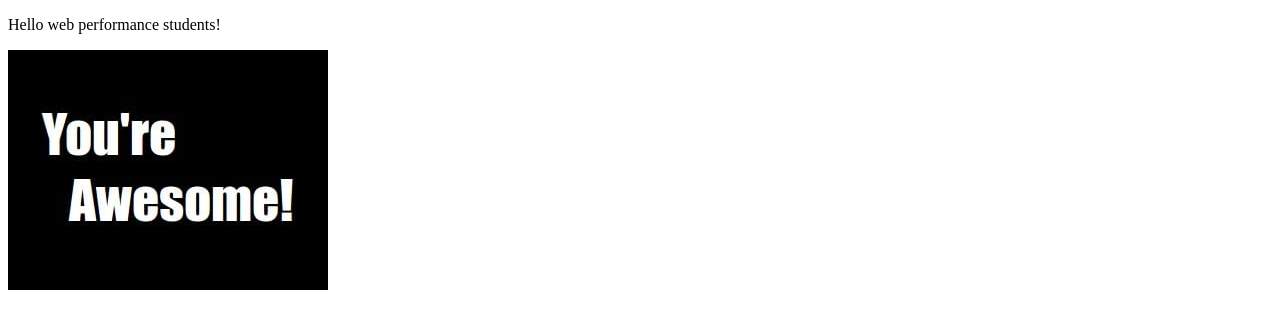
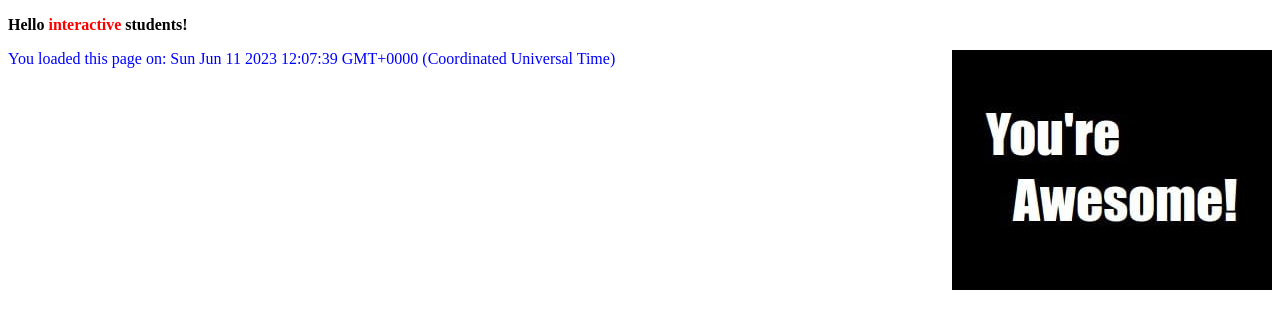
Before and after one commit to mnindrazaka/critical-rendering-path, a plain HTML site: page index.html in a window 1280 px wide. Drawn offline with Linux system fonts and the light colour scheme.

Commit message:
feat: 02 measure script

```diff
--- a/index.html
+++ b/index.html
@@ -1,11 +1,13 @@
 <!DOCTYPE html>
 <html>
   <head>
+    <title>Critical Path: Measure Script</title>
     <meta name="viewport" content="width=device-width,initial-scale=1" />
-    <title>Critical Path: No Style</title>
+    <link href="style.css" rel="stylesheet" />
   </head>
-  <body>
+  <body onload="measureCRP()">
     <p>Hello <span>web performance</span> students!</p>
     <div><img src="awesome-photo.jpg" /></div>
+    <script src="timing.js"></script>
   </body>
 </html>
--- /dev/null
+++ b/style.css
@@ -0,0 +1,15 @@
+body {
+  font-size: 16px;
+}
+p {
+  font-weight: bold;
+}
+span {
+  color: red;
+}
+p span {
+  display: none;
+}
+img {
+  float: right;
+}
--- /dev/null
+++ b/timing.js
@@ -0,0 +1,10 @@
+function measureCRP() {
+  var span = document.getElementsByTagName("span")[0];
+  span.textContent = "interactive";
+  span.style.display = "inline";
+
+  var loadTime = document.createElement("div");
+  loadTime.textContent = "You loaded this page on: " + new Date();
+  loadTime.style.color = "blue";
+  document.body.appendChild(loadTime);
+}
```
